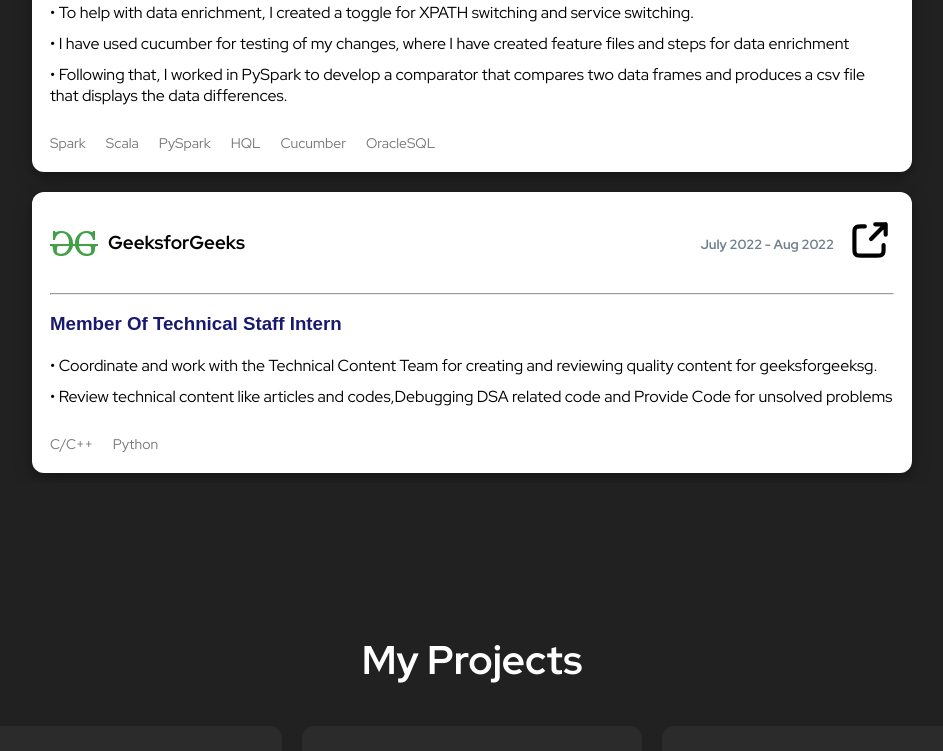
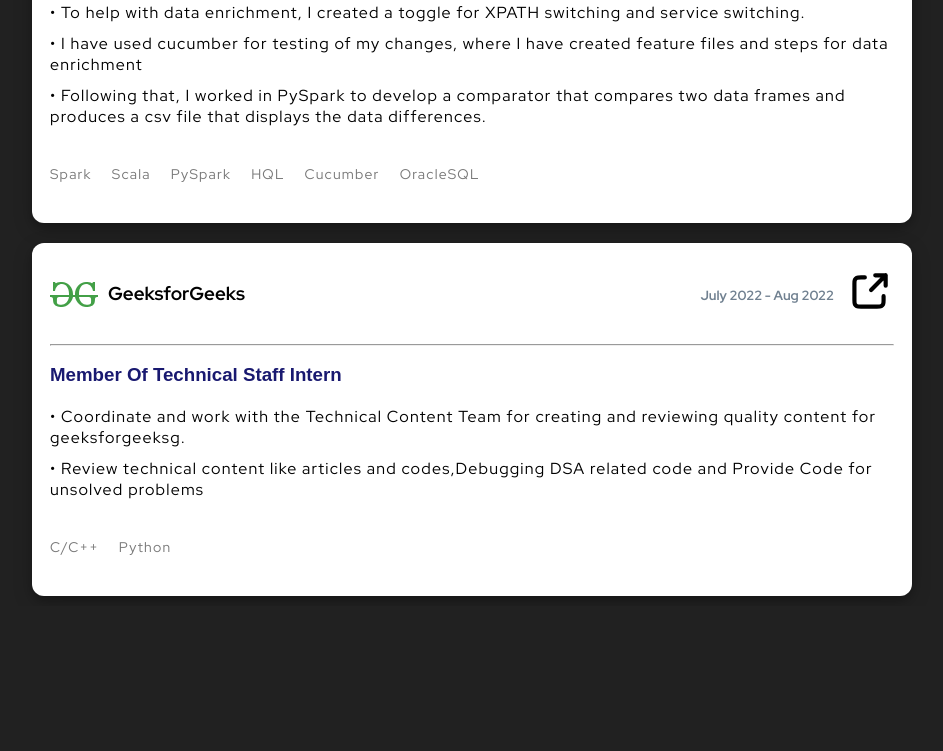
Before and after one commit to garvitxx18/Portfolio-v1, a React (Create React App) app: page / in a window 1280 px wide. Shown: the part 1660-2411 px from the top of the page, without its empty margins (168-1111 px from the left). Built offline with nearby package versions, Linux system fonts and the light colour scheme; a web font is replaced by a local one.

Commit message:
Minor Changes

```diff
--- a/src/components/Experience/Experience.tsx
+++ b/src/components/Experience/Experience.tsx
@@ -17,9 +17,13 @@ export function Experience() {
                 <h3 className="company-name">Deutsche Bank</h3>
               </div>
               <div className="experience-links">
-                <h5>May 2023 - July 2023</h5>
+                <h5 className="company-span">May 2023 - July 2023</h5>
                 <a href="https://www.db.com" target="_blank" rel="noreferrer">
-                  <img src={externalLink} alt="Visit site" />
+                  <img
+                    className="comapny-img"
+                    src={externalLink}
+                    alt="Visit site"
+                  />
                 </a>
               </div>
             </header>
@@ -49,9 +53,9 @@ export function Experience() {
                 <li>Spark</li>
                 <li>Scala</li>
                 <li>PySpark</li>
-                <li>HQL</li>
-                <li>Cucumber</li>
-                <li>OracleSQL</li>
+                <li className="Hide-1">HQL</li>
+                <li className="Hide-2">Cucumber</li>
+                <li className="Hide-3">OracleSQL</li>
               </ul>
             </footer>
           </div>
@@ -66,13 +70,17 @@ export function Experience() {
               </div>
 
               <div className="experience-links">
-                <h5>July 2022 - Aug 2022</h5>
+                <h5 className="company-span">July 2022 - Aug 2022</h5>
                 <a
                   href="https://www.geeksforgeeks.org/"
                   target="_blank"
                   rel="noreferrer"
                 >
-                  <img src={externalLink} alt="Visit site" />
+                  <img
+                    className="comapny-img"
+                    src={externalLink}
+                    alt="Visit site"
+                  />
                 </a>
               </div>
             </header>
--- a/src/components/Experience/styles.ts
+++ b/src/components/Experience/styles.ts
@@ -84,7 +84,7 @@ export const Container = styled.section`
         margin-bottom: 2rem;
       }
 
-      p {
+      ul {
         color: #00008b;
         letter-spacing: 0.12rem;
         margin-bottom: 2rem;
@@ -119,15 +119,31 @@ export const Container = styled.section`
     }
   }
 
-  // @media (max-width: 960px) {
-  //   .experiences {
-  //     grid-template-columns: 1fr 1fr;
-  //   }
-  // }
+  @media (max-width: 960px) {
+    .experiences {
+      grid-template-columns: 1fr;
+    }
+  }
 
-  // @media (max-width: 740px) {
-  //   .experiences {
-  //     grid-template-columns: 1fr;
-  //   }
-  // }
+  @media (max-width: 740px) {
+    .experiences {
+      grid-template-columns: 1fr;
+    }
+    .Hide-1 {
+      display: none;
+    }
+    .Hide-2 {
+      display: none;
+    }
+  }
+  @media (max-width: 550px) {
+    .company-span {
+      display: none;
+    }
+  }
+  @media (max-width: 424px) {
+    .Hide-3 {
+      display: none;
+    }
+  }
 `;
```
